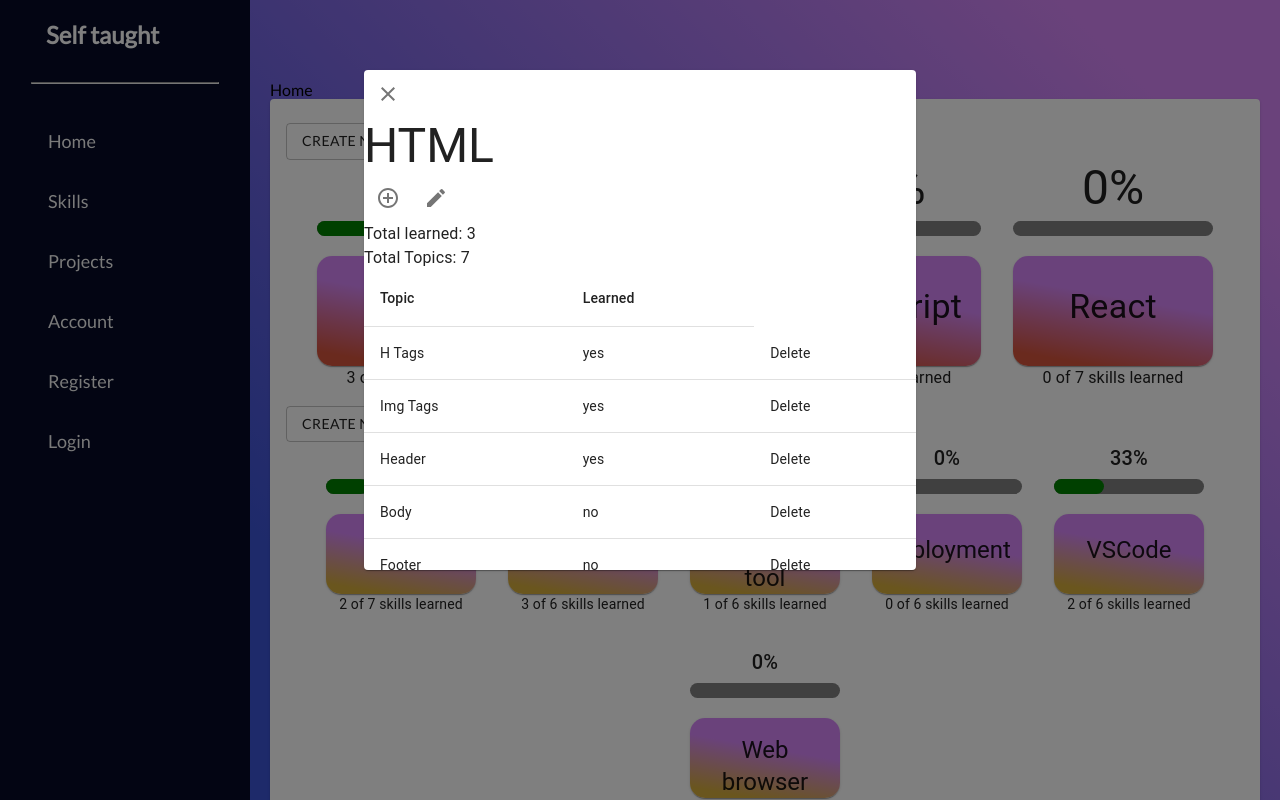
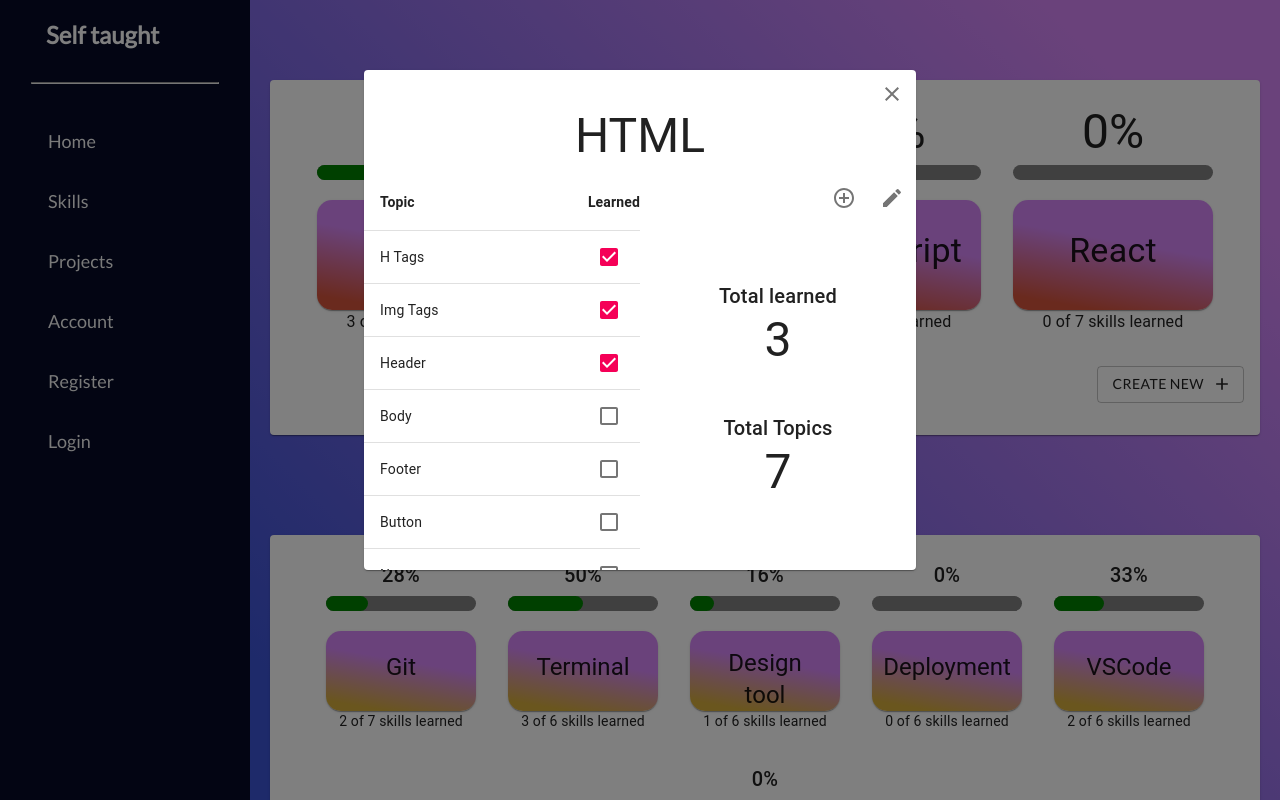
Before and after one commit to davemarong/Self-Taught-App, a React (Create React App) app: page /home in a window 1280 px wide. Both pictures are taken after a click on the button "HTML". Shown: the top 800 px of the page. Built offline with nearby package versions, Linux system fonts and the light colour scheme.

Commit message:
Created layout for subjectModal

```diff
--- a/src/components/customHooks/usePushDataToServer.js
+++ b/src/components/customHooks/usePushDataToServer.js
@@ -10,7 +10,7 @@ export default function usePushDataToServer() {
   const updateMainSubjectsInServer = async (newSubject) => {
     await axios
       .put(
-        `http://localhost:1337/users/${id}`,
+        `https://self-taught-web-dev.herokuapp.com/users/${id}`,
         {
           mainSubjects: newSubject,
         },
@@ -26,7 +26,7 @@ export default function usePushDataToServer() {
   const updateSecondarySubjectsInServer = async (newSubject) => {
     await axios
       .put(
-        `http://localhost:1337/users/${id}`,
+        `https://self-taught-web-dev.herokuapp.com/users/${id}`,
         {
           secondarySubjects: newSubject,
         },
--- a/src/components/login/Login.js
+++ b/src/components/login/Login.js
@@ -8,11 +8,17 @@ import TextField from "@material-ui/core/TextField";
 import axios from "axios";
 import { useDispatch } from "react-redux";
 import { get_user_profile_data, sign_in } from "../../redux/actions/index";
+import { useHistory } from "react-router-dom";
+import CircularProgress from "@material-ui/core/CircularProgress";
+
 export default function Login() {
   const dispatch = useDispatch();
 
+  const [loading, setLoading] = useState(false);
   const [email, setEmail] = useState();
   const [password, setPassword] = useState();
+
+  let history = useHistory();
 
   const handleEmail = (event) => {
     setEmail(event.target.value);
@@ -22,8 +28,9 @@ export default function Login() {
   };
 
   const handleSignIn = () => {
+    setLoading(true);
     axios
-      .post("http://localhost:1337/auth/local", {
+      .post("https://self-taught-web-dev.herokuapp.com/auth/local", {
         identifier: email,
         password: password,
       })
@@ -32,9 +39,12 @@ export default function Login() {
         localStorage.setItem("jwt", response.data.jwt);
         dispatch(get_user_profile_data(response.data.user));
         dispatch(sign_in(true));
+        setLoading(false);
+        history.push("/home");
       })
       .catch((error) => {
         console.log("An error occurred:", error.response);
+        setLoading(false);
       });
   };
   return (
@@ -90,6 +100,7 @@ export default function Login() {
             </Grid>
           </Grid>
         </Grid>
+        {loading ? <CircularProgress /> : null}
       </Container>
     </div>
   );
--- a/src/components/mainSubjects/MainSubjects.js
+++ b/src/components/mainSubjects/MainSubjects.js
@@ -55,20 +55,9 @@ export default function MainSubjects() {
           setRenderMainSubject={setRenderMainSubject}
         />
       </Modal>
-      <Card>
+      <Card style={{ marginBottom: 100 }}>
         <CardContent>
           <List>
-            <Button
-              variant="outlined"
-              endIcon={<AddIcon />}
-              onClick={() => {
-                setSubjectsType("mainSubjects");
-                openCreateSubjectModal();
-              }}
-            >
-              Create new
-            </Button>
-
             <Grid container direction="row" justify="center" spacing={4}>
               {mainSubjects.map((item, topLevelIndex) => {
                 return (
@@ -141,20 +130,25 @@ export default function MainSubjects() {
                   </Grid>
                 );
               })}
-            </Grid>
-          </List>
-
-          <List>
+              <Grid container justify="flex-end" item xs={12}>
                 <Button
                   variant="outlined"
                   endIcon={<AddIcon />}
                   onClick={() => {
-                setSubjectsType("secondarySubjects");
+                    setSubjectsType("mainSubjects");
                     openCreateSubjectModal();
                   }}
                 >
                   Create new
                 </Button>
+              </Grid>
+            </Grid>
+          </List>
+        </CardContent>
+      </Card>
+      <Card>
+        <CardContent>
+          <List>
             <Grid container direction="row" justify="center" spacing={4}>
               {secondarySubjects.map((item, topLevelIndex) => {
                 return (
@@ -226,6 +220,18 @@ export default function MainSubjects() {
                   </Grid>
                 );
               })}
+              <Grid container justify="flex-end" item xs={12}>
+                <Button
+                  variant="outlined"
+                  endIcon={<AddIcon />}
+                  onClick={() => {
+                    setSubjectsType("secondarySubjects");
+                    openCreateSubjectModal();
+                  }}
+                >
+                  Create new
+                </Button>
+              </Grid>
             </Grid>
           </List>
         </CardContent>
--- a/src/components/mainSubjects/modal/MainSubjectModal.js
+++ b/src/components/mainSubjects/modal/MainSubjectModal.js
@@ -22,6 +22,7 @@ import useLearnTopics from "../../customHooks/useLearnTopics";
 import useAddTopics from "../../customHooks/useAddTopics";
 import useUpdateSubjectInfo from "../../customHooks/useUpdateSubjectInfo";
 import CloseIcon from "@material-ui/icons/Close";
+import DeleteIcon from "@material-ui/icons/Delete";
 export default function MainSubjectModal({
   setRenderMainSubject,
   closeMainSubjectModal,
@@ -35,6 +36,7 @@ export default function MainSubjectModal({
   const mainSubjects = useSelector((state) => state.mainSubjects);
   const subjectType = useSelector((state) => state.subjectType);
   const [addTopicModal, setAddTopicModal] = useState(false);
+  const [showDeleteOption, setShowDeleteOption] = useState(false);
   const openAddTopicModal = () => {
     setAddTopicModal(true);
   };
@@ -43,7 +45,6 @@ export default function MainSubjectModal({
   };
 
   return (
-    <div>
     <Container maxWidth="sm" style={{ marginTop: 70 }}>
       <Modal open={addTopicModal} onClose={closeAddTopicModal}>
         <AddTopicModal
@@ -51,35 +52,33 @@ export default function MainSubjectModal({
           setRenderMainSubject={setRenderMainSubject}
         />
       </Modal>
-        <Card style={{ maxHeight: 500, overflowY: "scroll" }}>
+      <Card style={{ maxHeight: 500 }}>
+        <Grid container direction="row">
+          <Grid container justify="flex-end" item xs={12}>
             <IconButton onClick={closeMainSubjectModal}>
               <CloseIcon />
             </IconButton>
-          <Typography variant="h3">
+          </Grid>
+          <Grid item xs={12}>
+            <Typography
+              align="center"
+              variant="h3"
+              style={{ position: "relative", bottom: 10 }}
+            >
               {subjectType[topLevelIndex][0].title}
             </Typography>
-          <IconButton
-            onClick={() => {
-              openAddTopicModal();
-            }}
-          >
-            <AddCircleOutlineIcon />
-          </IconButton>
-          <IconButton>
-            <EditIcon />
-          </IconButton>
-          <Typography>
-            Total learned: {subjectType[topLevelIndex][0].learnedSkills}
-          </Typography>
-          <Typography>
-            Total Topics: {subjectType[topLevelIndex][0].totalSkills}
-          </Typography>
-          <TableContainer>
+          </Grid>
+
+          <Grid item xs={6}>
+            <TableContainer style={{ height: 400, overflowY: "scroll" }}>
               <Table>
                 <TableHead>
                   <TableRow>
-                  <TableCell>Topic</TableCell>
-                  <TableCell>Learned</TableCell>
+                    <TableCell style={{ fontWeight: "bold" }}>Topic</TableCell>
+                    <TableCell style={{ padding: 0, fontWeight: "bold" }}>
+                      Learned
+                    </TableCell>
+                    <TableCell style={{ padding: 0 }}></TableCell>
                   </TableRow>
                 </TableHead>
                 <TableBody>
@@ -89,6 +88,7 @@ export default function MainSubjectModal({
                         {item.title}
                       </TableCell>
                       <TableCell
+                        style={{ width: 10, padding: 0 }}
                         onClick={() => {
                           handleToggleLearnedSkill(
                             topLevelIndex,
@@ -99,9 +99,14 @@ export default function MainSubjectModal({
                           setRender(Math.floor(Math.random() * 100));
                         }}
                       >
-                      {item.learned ? "yes" : "no"}
+                        {item.learned ? (
+                          <Checkbox checked={true} />
+                        ) : (
+                          <Checkbox checked={false} />
+                        )}
                       </TableCell>
                       <TableCell
+                        style={{ padding: 0 }}
                         onClick={() => {
                           handleFilterRemoveOneItem(
                             topLevelIndex,
@@ -115,15 +120,65 @@ export default function MainSubjectModal({
                           setRenderMainSubject(item.title);
                         }}
                       >
-                      Delete
+                        {showDeleteOption ? (
+                          <IconButton>
+                            <DeleteIcon fontSize="small" />
+                          </IconButton>
+                        ) : null}
                       </TableCell>
                     </TableRow>
                   ))}
                 </TableBody>
               </Table>
             </TableContainer>
+          </Grid>
+          <Grid container justify="flex-end" item xs={6}>
+            <Grid item>
+              <IconButton
+                onClick={() => {
+                  openAddTopicModal();
+                }}
+              >
+                <AddCircleOutlineIcon />
+              </IconButton>
+              <IconButton
+                onClick={() => {
+                  setShowDeleteOption(!showDeleteOption);
+                }}
+              >
+                <EditIcon />
+              </IconButton>
+            </Grid>
+            <Grid container item xs={12} spacing={0}>
+              <Grid
+                container
+                direction="column"
+                style={{ position: "relative", bottom: 30 }}
+              >
+                <Typography variant="h6" align="center">
+                  Total learned <br />{" "}
+                </Typography>
+                <Typography variant="h3" align="center">
+                  {subjectType[topLevelIndex][0].learnedSkills}
+                </Typography>
+              </Grid>
+
+              <Grid
+                container
+                direction="column"
+                style={{ position: "relative", bottom: 30 }}
+              >
+                <Typography variant="h6" align="center">
+                  Total Topics <br />
+                </Typography>
+                <Typography variant="h3" align="center">
+                  {subjectType[topLevelIndex][0].totalSkills}
+                </Typography>
+              </Grid>
+            </Grid>
+          </Grid>
+        </Grid>
       </Card>
     </Container>
-    </div>
   );
 }
--- a/src/components/register/Register.js
+++ b/src/components/register/Register.js
@@ -1,4 +1,5 @@
 import React, { useState } from "react";
+import { useHistory } from "react-router-dom";
 import Container from "@material-ui/core/Container";
 import Grid from "@material-ui/core/Grid";
 import Typography from "@material-ui/core/Typography";
@@ -7,12 +8,19 @@ import TextField from "@material-ui/core/TextField";
 import axios from "axios";
 import { useDispatch } from "react-redux";
 import { get_user_profile_data } from "../../redux/actions/index";
+import CircularProgress from "@material-ui/core/CircularProgress";
+
 export default function Register() {
   const dispatch = useDispatch();
+
+  const [loading, setLoading] = useState(false);
 
   const [username, setUsername] = useState();
   const [email, setEmail] = useState();
   const [password, setPassword] = useState();
+
+  let history = useHistory();
+
   const handleUsername = (event) => {
     setUsername(event.target.value);
   };
@@ -25,6 +33,8 @@ export default function Register() {
 
   const handleSignUp = () => {
     if (username.length > 3 && email.length > 10 && password.length > 3) {
+      setLoading(true);
+
       axios
         .post("https://self-taught-web-dev.herokuapp.com/auth/local/register", {
           username: username,
@@ -35,9 +45,13 @@ export default function Register() {
           console.log("Register successful");
           dispatch(get_user_profile_data(response.data.user));
           localStorage.setItem("jwt", response.data.jwt);
+          setLoading(false);
+
+          history.push("/login");
         })
         .catch((error) => {
           console.log("An error occurred:", error.response);
+          setLoading(false);
         });
     }
   };
@@ -112,6 +126,7 @@ export default function Register() {
             </Grid>
           </Grid>
         </Grid>
+        {loading ? <CircularProgress /> : null}
       </Container>
     </div>
   );
--- a/src/pages/Home.js
+++ b/src/pages/Home.js
@@ -18,7 +18,6 @@ export default function Home() {
   const classes = useStyles();
   return (
     <div className={matches ? classes.full : classes.mobile}>
-      Home
       <MainSubjects />
     </div>
   );
```
Lines whose indentation alone changed are shown as unchanged.
